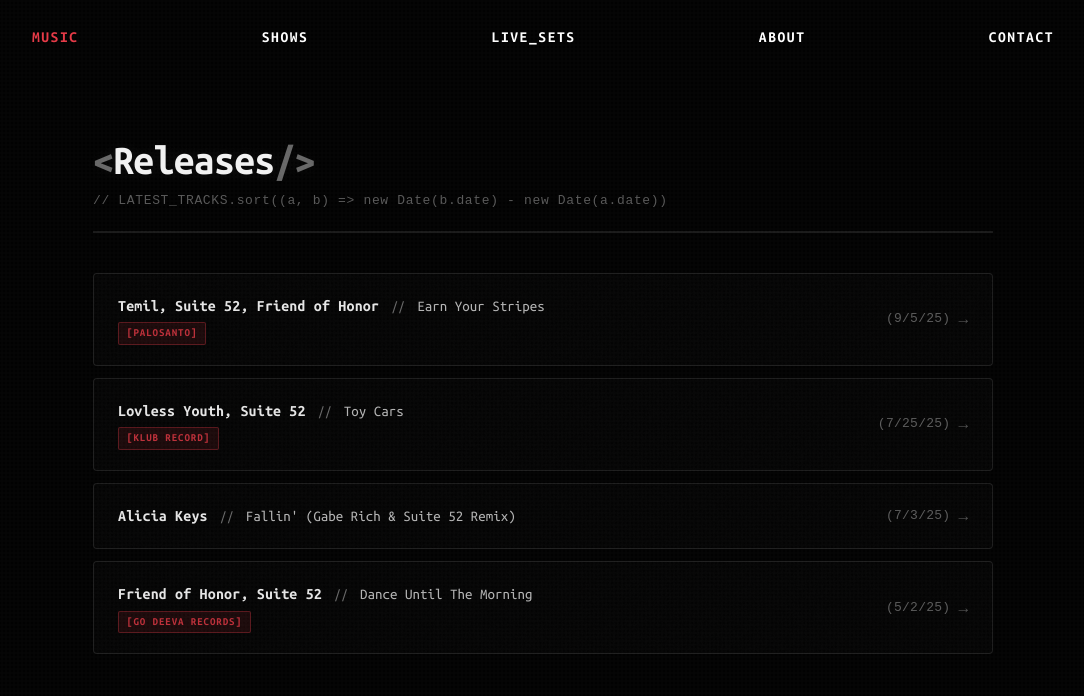
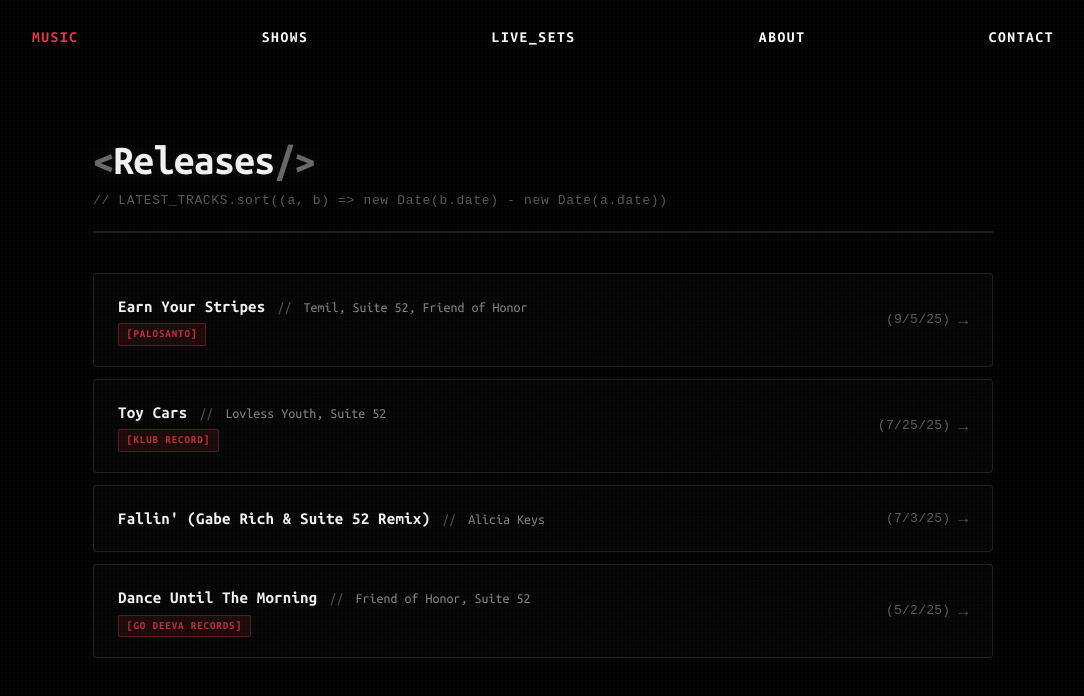
Before and after one commit to sptraynor2001-create/suite-52-website, a React (Vite) app: page / in a window 1280 px wide. Both pictures are taken after a click on the button "MUSIC". Shown: the top 696 px of the page, without its empty margins (97-1181 px from the left). Built offline with nearby package versions, Linux system fonts and the light colour scheme.

Commit message:
Emphasize song titles - make them first and brighter

```diff
--- a/src/shared/components/molecules/ReleaseCard.tsx
+++ b/src/shared/components/molecules/ReleaseCard.tsx
@@ -52,27 +52,26 @@
           flexWrap: 'wrap',
         }}>
           <span style={{
-            color: 'rgba(255, 255, 255, 0.9)',
-            fontSize: '16px',
-            fontWeight: '600',
+            color: 'rgba(255, 255, 255, 0.95)',
+            fontSize: '17px',
+            fontWeight: '700',
             letterSpacing: '0.01em',
           }}>
-            {release.artists}
+            {release.title}
           </span>
           <span style={{
-            color: 'rgba(255, 255, 255, 0.4)',
+            color: 'rgba(255, 255, 255, 0.3)',
             fontSize: '14px',
             fontWeight: '400',
           }}>
             //
           </span>
           <span style={{
-            color: 'rgba(255, 255, 255, 0.7)',
-            fontSize: '15px',
+            color: 'rgba(255, 255, 255, 0.5)',
+            fontSize: '14px',
             fontWeight: '500',
-            fontStyle: 'italic',
           }}>
-            {release.title}
+            {release.artists}
           </span>
         </div>
 
```
